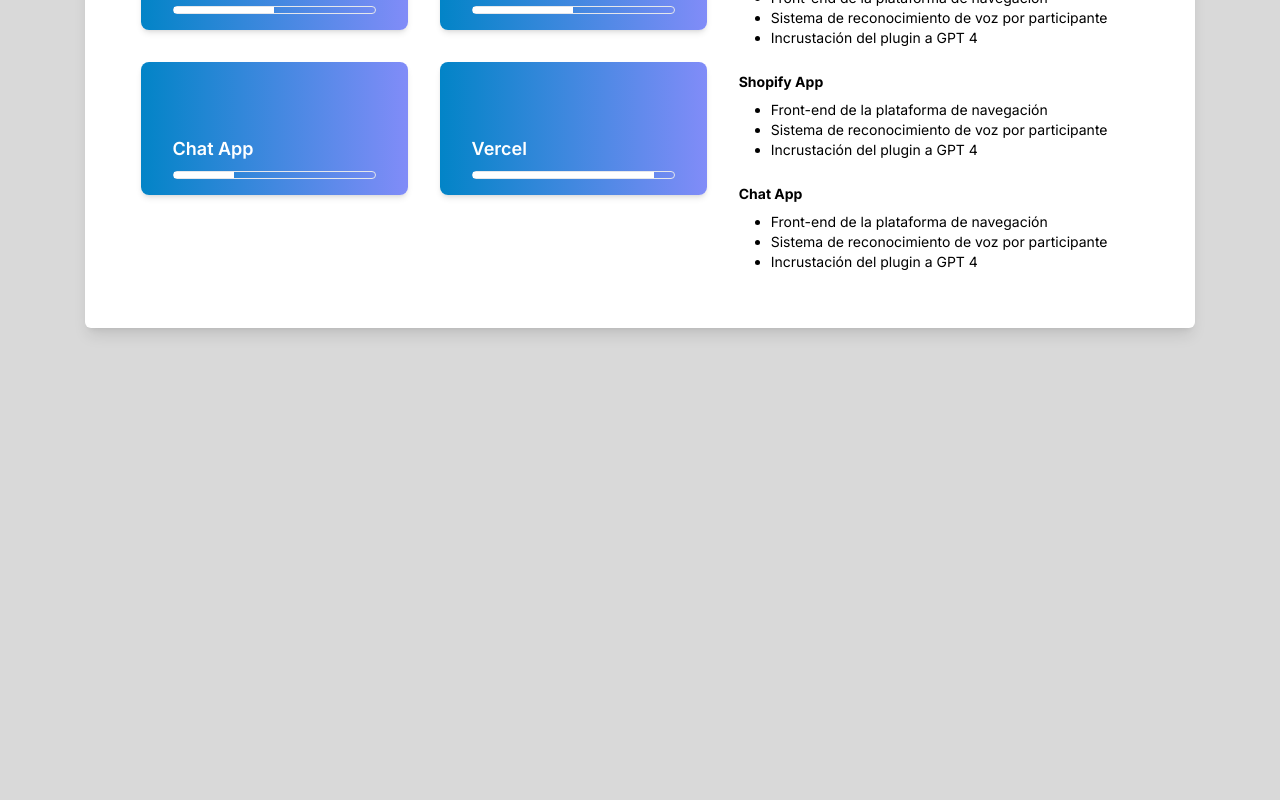
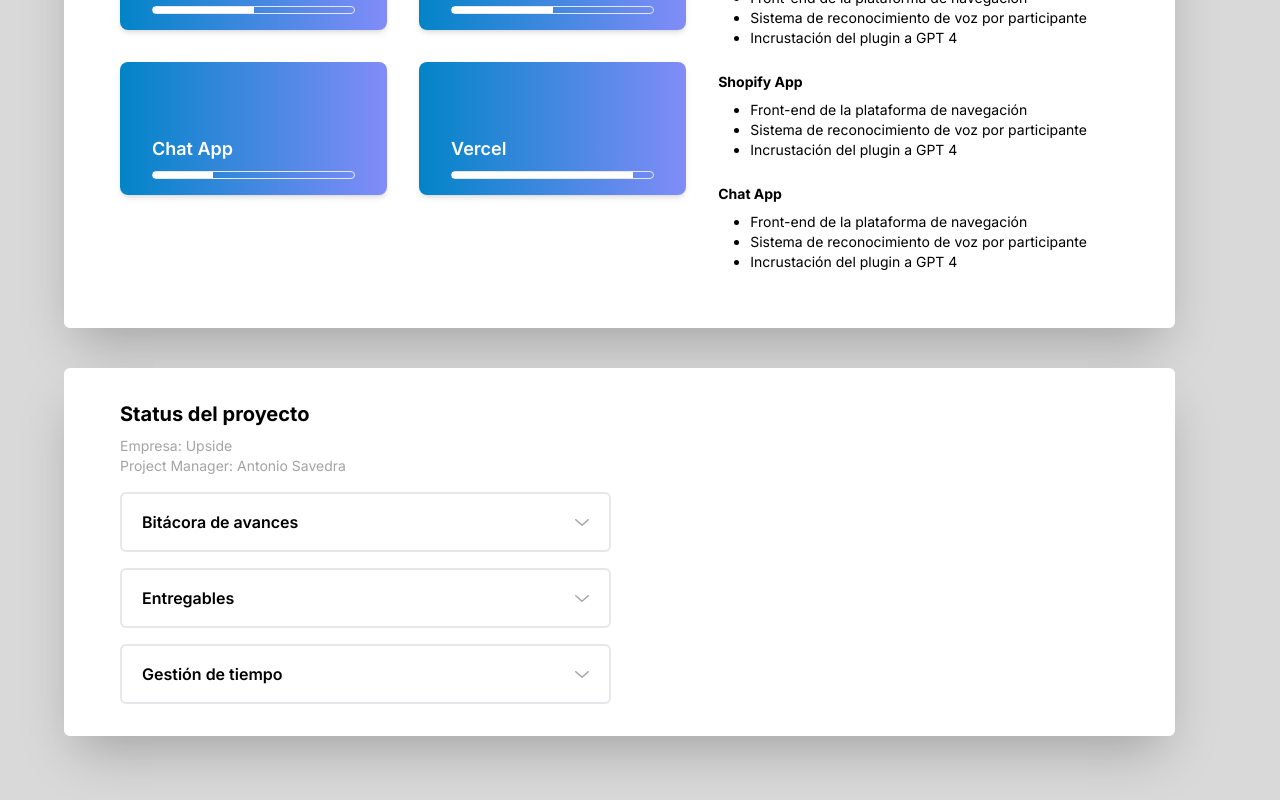
Before and after one commit to Kalo-co/kalo-ui, a Next.js app: page / in a window 1280 px wide. Shown: the part 358-1158 px from the top of the page. Before the commit the page ends 862 px from the top, so only its background shows below. Built offline with nearby package versions, Linux system fonts and the light colour scheme.

Commit message:
accordeons for project status section

```diff
--- a/src/app/page.tsx
+++ b/src/app/page.tsx
@@ -3,9 +3,8 @@ import DeliveryDetails from "@/components/DeliveryDetails";
 import { projects } from "@/data/projects";
 
 export default function Home() {
-  return (
-    <main className="flex min-h-screen flex-col items-center justify-between p-16">
-      <div className='grid gap-4 px-14 py-8 bg-white rounded-md max-h shadow-lg'>
+
+  const Header = () => (
     <div className="flex  justify-between">
       <div className="grid gap-2 lg:max-w-[412px]">
         <h1 className='text-2xl font-bold'>Dashboard de proyectos</h1>
@@ -14,11 +13,13 @@ export default function Home() {
 
       <div>
         <button className="bg-[#F1F1F1] px-5 py-2 text-sm flex gap-4 items-center">
-              Ordenar proyectos <img src="/icons/v.svg"/>
+          Ordenar proyectos <img src="/icons/v.svg" />
         </button>
       </div>
     </div>
+  )
 
+  const ProjectsList = () => (
     <div className="flex gap-8">
       <div>
         <div className="grid lg:grid-cols-2 gap-8">
@@ -41,6 +42,41 @@ export default function Home() {
         </div>
       </div>
     </div>
+  )
+
+  const Accordeon = (props: { title: string }) => (
+    <div className="border-2 rounded-md px-5 py-4">
+      <div className="flex justify-between items-center">
+        <p className="font-semibold">{props.title}</p>
+        <img src="/icons/chevron.svg"/>
+      </div>
+    </div>
+  )
+
+  return (
+    <main className="grid gap-10 items-center justify-between p-16 min-h-screen">
+      <div className='grid gap-4 px-14 py-8 bg-white rounded-md max-h shadow-2xl'>
+        <Header />
+        <ProjectsList />
+      </div>
+
+      <div className="grid grid-cols-2 gap-4 px-14 py-8 bg-white rounded-md max-h shadow-2xl">
+        <div className="grid gap-4">
+          <div className="grid gap-2">
+            <p className="text-xl font-bold">Status del proyecto</p>
+
+            <div className="text-[#A4A4A4] text-sm">
+              <p>Empresa: Upside</p>
+              <p>Project Manager: Antonio Savedra</p>
+            </div>
+          </div>
+
+          <div className="grid gap-4">
+            <Accordeon title="Bitácora de avances" />
+            <Accordeon title="Entregables" />
+            <Accordeon title="Gestión de tiempo" />
+          </div>
+        </div>
       </div>
     </main>
   )
```
Also changed, not shown: public/icons/chevron.svg (added). Lines whose indentation alone changed are shown as unchanged.
